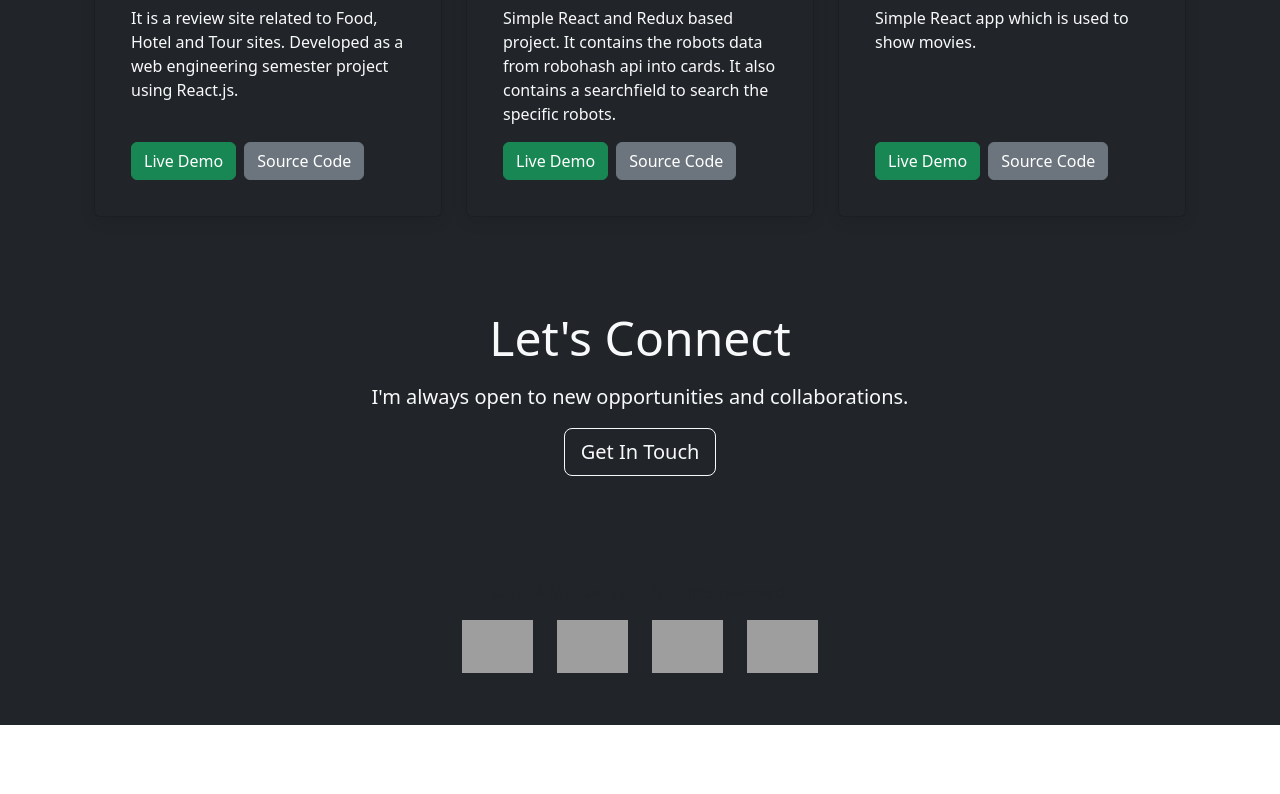
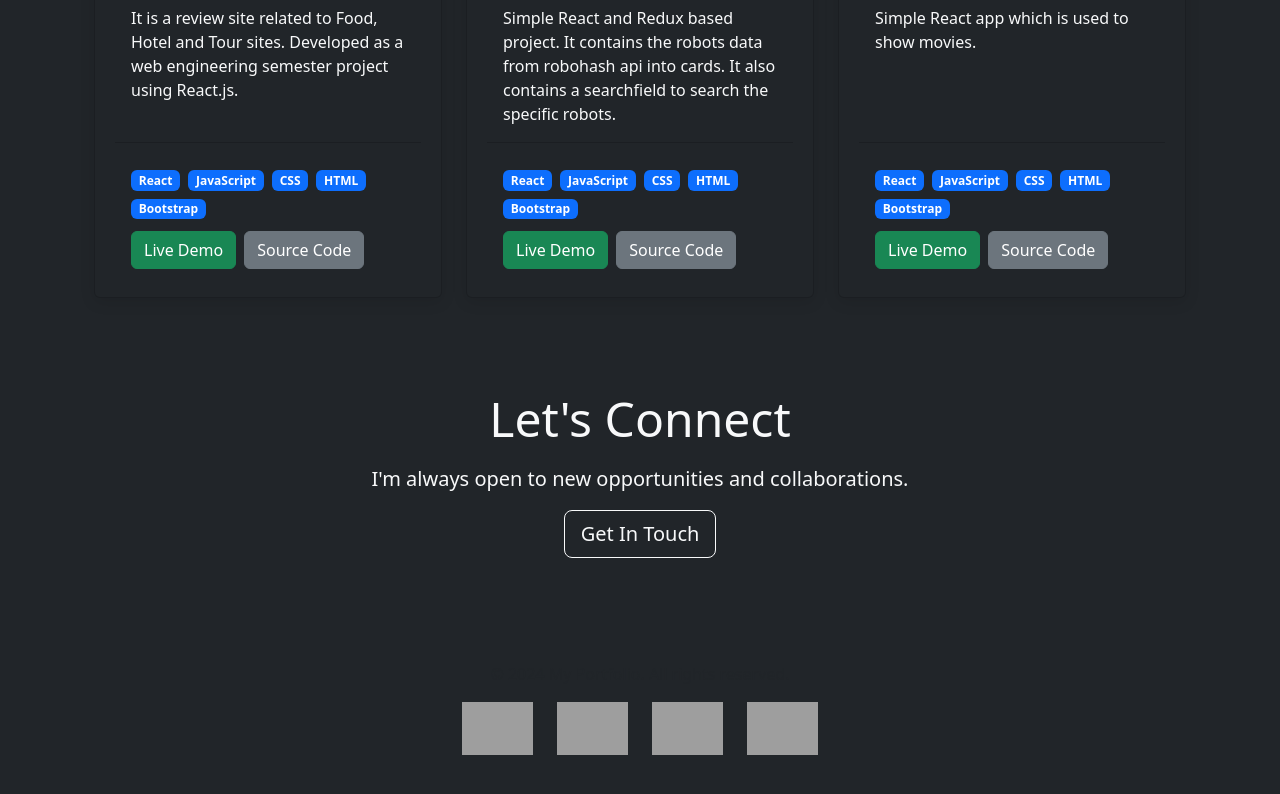
Before and after one commit to SajjadAli54/sajjadali, a React (Vite) app: page / in a window 1280 px wide. Shown: the part 2395-3189 px from the top of the page. Before the commit the page ends 3120 px from the top, so only its background shows below. Built offline with nearby package versions, Linux system fonts and the light colour scheme; grey boxes are pictures that could not be loaded.

Commit message:
Added tags component

```diff
--- a/src/components/card.jsx
+++ b/src/components/card.jsx
@@ -1,6 +1,7 @@
 import React from "react";
+import Tags from "./tags";
 
-const Card = ({ image, title, description, link, buttonText }) => {
+const Card = ({ image, title, description, link, buttonText, tags }) => {
   return (
     <div className="card project-card h-100 bg-dark">
       <img
@@ -11,14 +12,16 @@ const Card = ({ image, title, description, link, buttonText }) => {
       <div className="card-body d-flex flex-column bg-dark">
         <h5 className="card-title text-light">{title}</h5>
         {description && <p className="card-text text-light">{description}</p>}
-        {/* <p className="card-text text-light">{description}</p> */}
+      </div>
+      <div className="card-footer bg-dark d-flex flex-column">
+        <Tags tags={tags} />
         {link && (
           <div className="mt-auto">
             <a
               href={link}
               target="_blank"
               rel="noopener noreferrer"
-              className="btn btn-primary"
+              className="btn btn-success me-2"
             >
               {buttonText || "Learn More"}
             </a>
--- a/src/components/job-card.jsx
+++ b/src/components/job-card.jsx
@@ -3,6 +3,7 @@ import React from "react";
 import Container from "./container";
 
 import { calculateExperience } from "../utils/utils";
+import Tags from "./tags";
 
 function JobCard({
   title,
@@ -57,18 +58,7 @@ function JobCard({
                 ))}
               </ul>
             )}
-            {tags.length > 0 && (
-              <div className="mt-3">
-                {tags.map((tag, index) => (
-                  <span
-                    key={index}
-                    className="badge bg-primary text-white me-2 mb-1"
-                  >
-                    {tag}
-                  </span>
-                ))}
-              </div>
-            )}
+            <Tags tags={tags} />
           </div>
         </div>
         {image && (
--- /dev/null
+++ b/src/components/tags.jsx
@@ -0,0 +1,17 @@
+import React from "react";
+
+function Tags({ tags }) {
+  if (tags && tags.length > 0)
+    return (
+      <div className="mb-2 mt-3">
+        {tags.map((tag, index) => (
+          <span key={index} className="badge bg-primary text-white me-2 mb-1">
+            {tag}
+          </span>
+        ))}
+      </div>
+    );
+  else return <></>;
+}
+
+export default Tags;
--- a/src/data/projects.js
+++ b/src/data/projects.js
@@ -6,6 +6,7 @@ export const projects = [
     live: "https://sajjadali54.github.io/countrycharm/",
     href: "https://github.com/SajjadAli54/countrycharm",
     src: "https://encrypted-tbn0.gstatic.com/images?q=tbn:ANd9GcR-HLuo6T3OsMCMOTovQy8Q8cccLTEuikxekcXiaxCJ&s",
+    tags: ["React", "JavaScript", "CSS", "HTML", "Bootstrap"],
   },
   {
     name: "Robo Friends",
@@ -15,6 +16,7 @@ export const projects = [
     live: "https://sajjadali54.github.io/robofriends/",
     href: "https://github.com/SajjadAli54/robofriends",
     src: "https://robohash.org/3?200x200",
+    tags: ["React", "JavaScript", "CSS", "HTML", "Bootstrap"],
   },
   {
     name: "Vidly",
@@ -22,5 +24,6 @@ export const projects = [
     live: "https://sajjadali54.github.io/vidly/",
     href: "https://github.com/SajjadAli54/vidly",
     src: "https://encrypted-tbn0.gstatic.com/images?q=tbn:ANd9GcQpLGbzwK8xGCsUQvhfEby57Qm5gULxckCI2Q&s",
+    tags: ["React", "JavaScript", "CSS", "HTML", "Bootstrap"],
   },
 ];
--- a/src/pages/blogs.jsx
+++ b/src/pages/blogs.jsx
@@ -38,6 +38,7 @@ const Blogs = () => {
                 title={post.title}
                 description={post.description}
                 link={post.url}
+                tags={post.tag_list}
                 buttonText="Read More"
               />
             </div>
--- a/src/pages/projects.jsx
+++ b/src/pages/projects.jsx
@@ -2,6 +2,7 @@ import React from "react";
 import Container from "../components/container";
 
 import { projects } from "../data/projects";
+import Tags from "../components/tags";
 
 const Projects = () => {
   return (
@@ -22,6 +23,9 @@ const Projects = () => {
               <div className="card-body d-flex flex-column bg-dark">
                 <h5 className="card-title text-light">{project.name}</h5>
                 <p className="card-text text-light">{project.description}</p>
+              </div>
+              <div className="card-footer bg-dark d-flex flex-column">
+                <Tags tags={project.tags} />
                 <div className="mt-auto">
                   <a
                     href={project.live}
```
